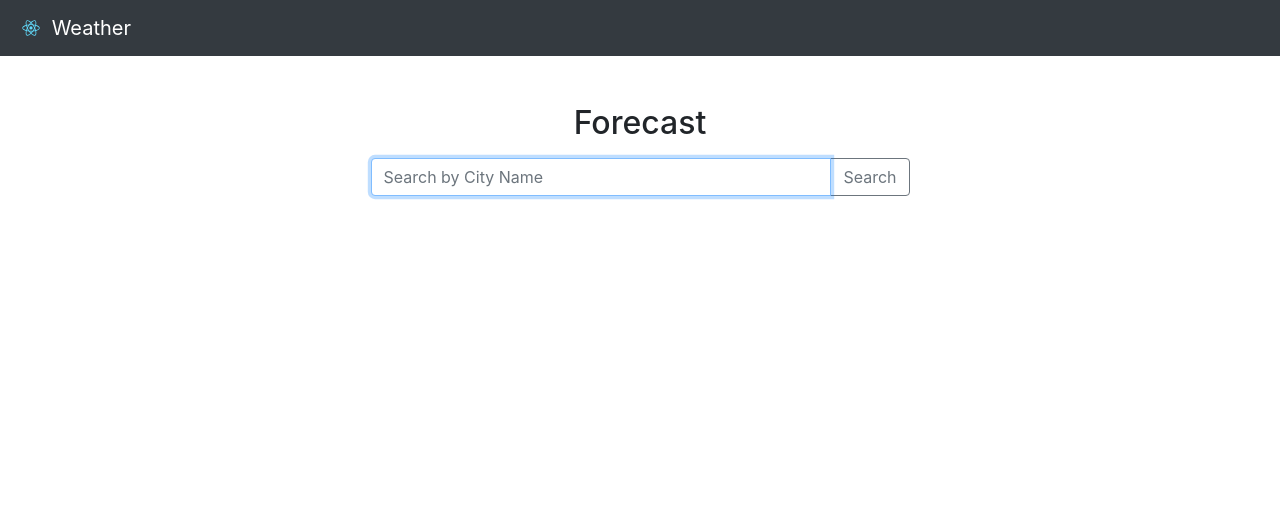
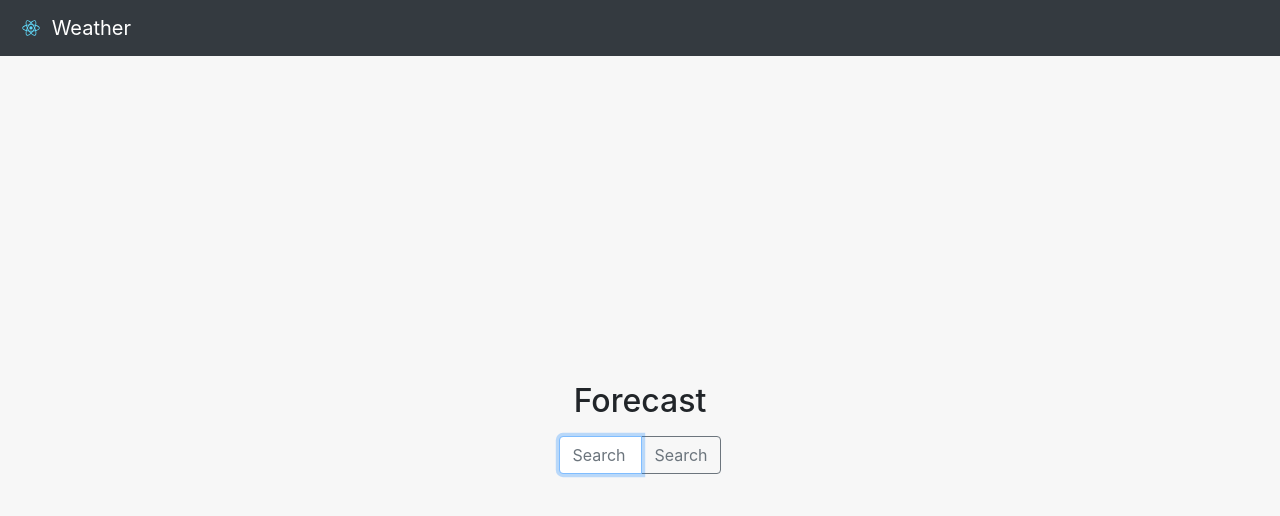
Before and after one commit to isaquielfernandes/react-app-weather, a React (Create React App) app: page / in a window 1280 px wide. Shown: the top 516 px of the page. Built offline with nearby package versions, Linux system fonts and the light colour scheme.

Commit message:
Update index.css

```diff
--- a/src/index.css
+++ b/src/index.css
@@ -1,4 +1,10 @@
 body {
+  background-color: #f7f7f7;
+  display: flex;
+  flex-direction: column;
+  align-items: center;
+  justify-content: center;
+  min-height: 100vh;
   margin: 0;
   -webkit-font-smoothing: antialiased;
   -moz-osx-font-smoothing: grayscale;
```
